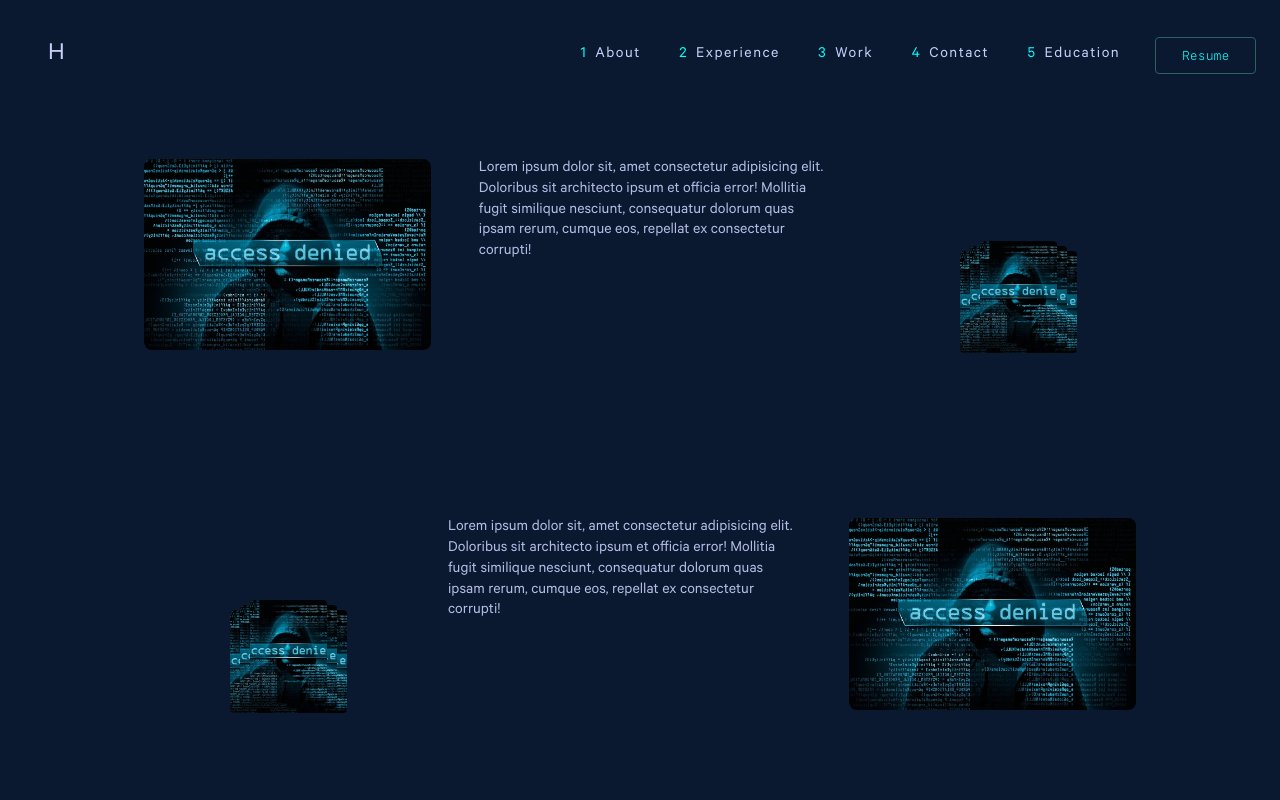
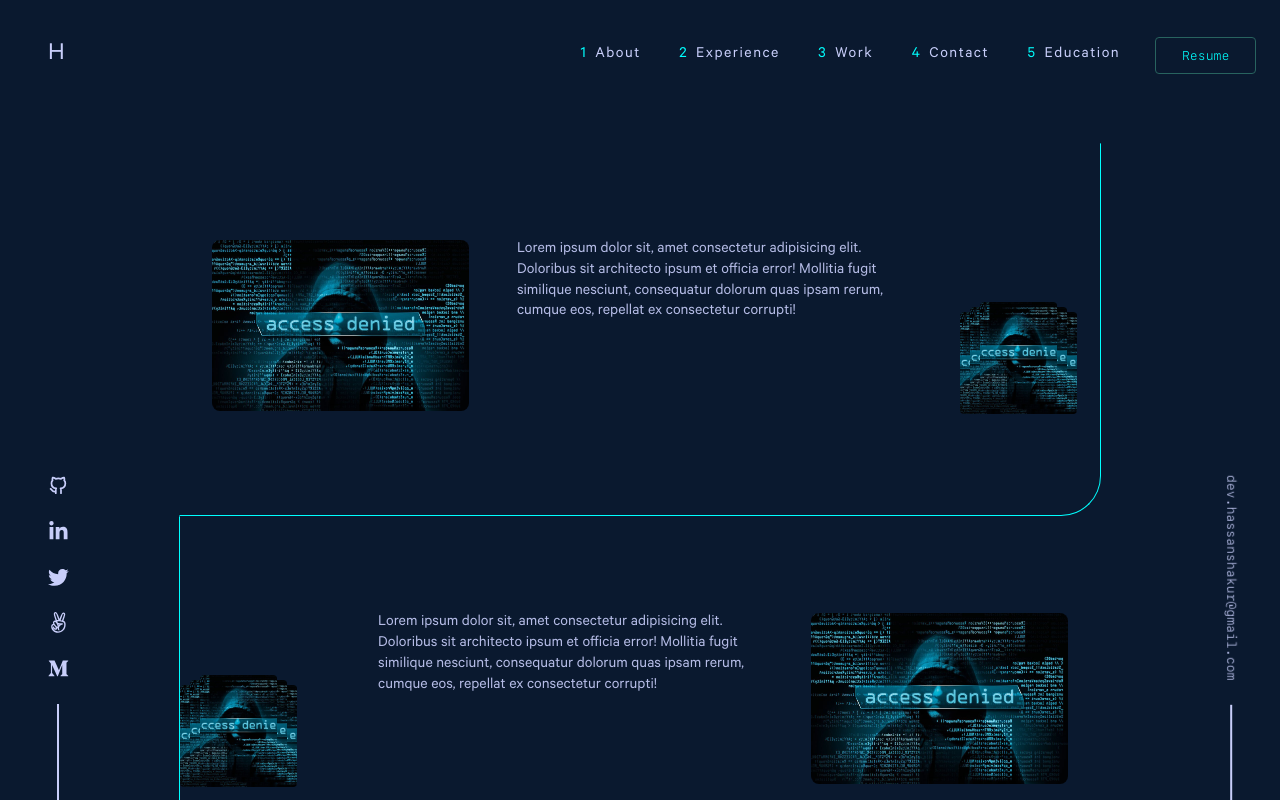
Before and after one commit to hassanShakur/portfolio, a Next.js app: page /study in a window 1280 px wide. Shown: the top 800 px of the page. Built offline with nearby package versions, Linux system fonts and the light colour scheme.

Commit message:
add stable study design for desktop

```diff
--- a/app/layout.tsx
+++ b/app/layout.tsx
@@ -20,7 +20,7 @@ export default function RootLayout({
         <body>
           <Header />
           {children}
-          {/* <Footer /> */}
+          <Footer />
         </body>
         {/* <body className={inter.className}>{children}</body> */}
       </html>
--- a/app/study/study.css
+++ b/app/study/study.css
@@ -10,18 +10,32 @@
   flex-direction: column;
   justify-content: space-between;
   align-items: center;
-  gap: 8rem;
-  /* outline: 1px solid salmon; */
 }
 
 .cert {
   transition: all 0.3s ease-in-out;
   display: flex;
   gap: 3rem;
-  width: 75%;
+  width: 90%;
   height: auto;
-  /* outline: 1px solid; */
-  padding: 1rem;
+  padding: 6rem 2rem;
+  margin: 0 auto;
+  border-radius: 40px;
+  border: 1px solid transparent;
+}
+
+.cert:nth-child(odd) {
+  border-right: 1px solid rgb(var(--foreground-light-green));
+  border-bottom: 1px solid rgb(var(--foreground-light-green));
+  border-bottom-left-radius: 0;
+  border-top-right-radius: 0;
+}
+
+.cert:nth-child(even) {
+  border-left: 1px solid rgb(var(--foreground-light-green));
+  border-bottom: 1px solid rgb(var(--foreground-light-green));
+  border-top-left-radius: 0;
+  border-bottom-right-radius: 0;
 }
 
 .cert:nth-child(odd) {
@@ -31,12 +45,15 @@
 .cert:nth-child(even) {
   flex-direction: row-reverse;
   margin-left: auto;
-  /* text-align: right; */
 }
 
 .main-cert {
   height: auto;
-  width: 150%;
+  width: 30%;
+}
+
+.cert-text {
+  width: 45%;
 }
 
 .cert-text .text {
@@ -46,17 +63,16 @@
 .mini-certs {
   display: flex;
   gap: 1rem;
-  position: relative;
   cursor: pointer;
 
 }
 
 .cert:nth-child(odd) .mini-certs {
-  transform: translateX(100px);
+  transform: translateX(30px);
 }
 
 .cert:nth-child(even) .mini-certs {
-  transform: translateX(-150px);
+  transform: translateX(-130px);
 }
 
 .mini-certs .g-img {
```
